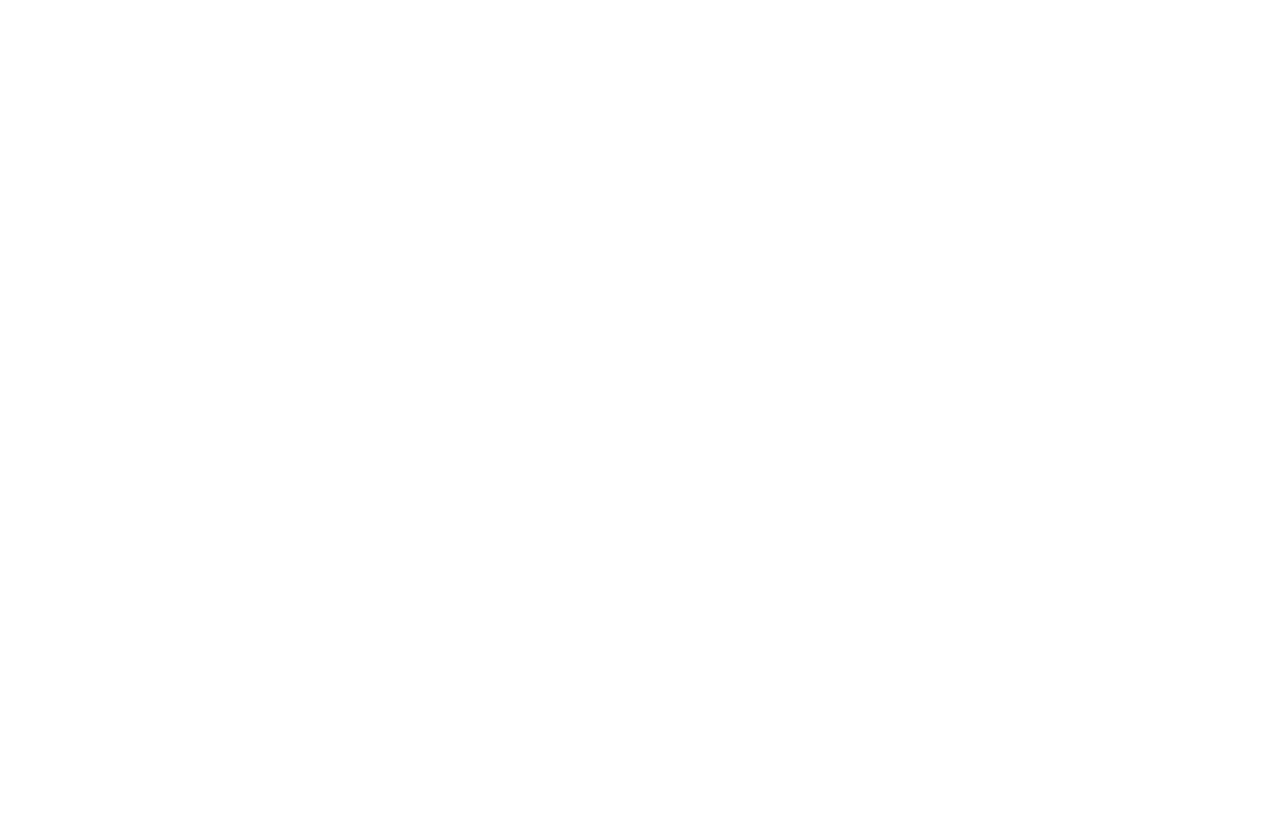
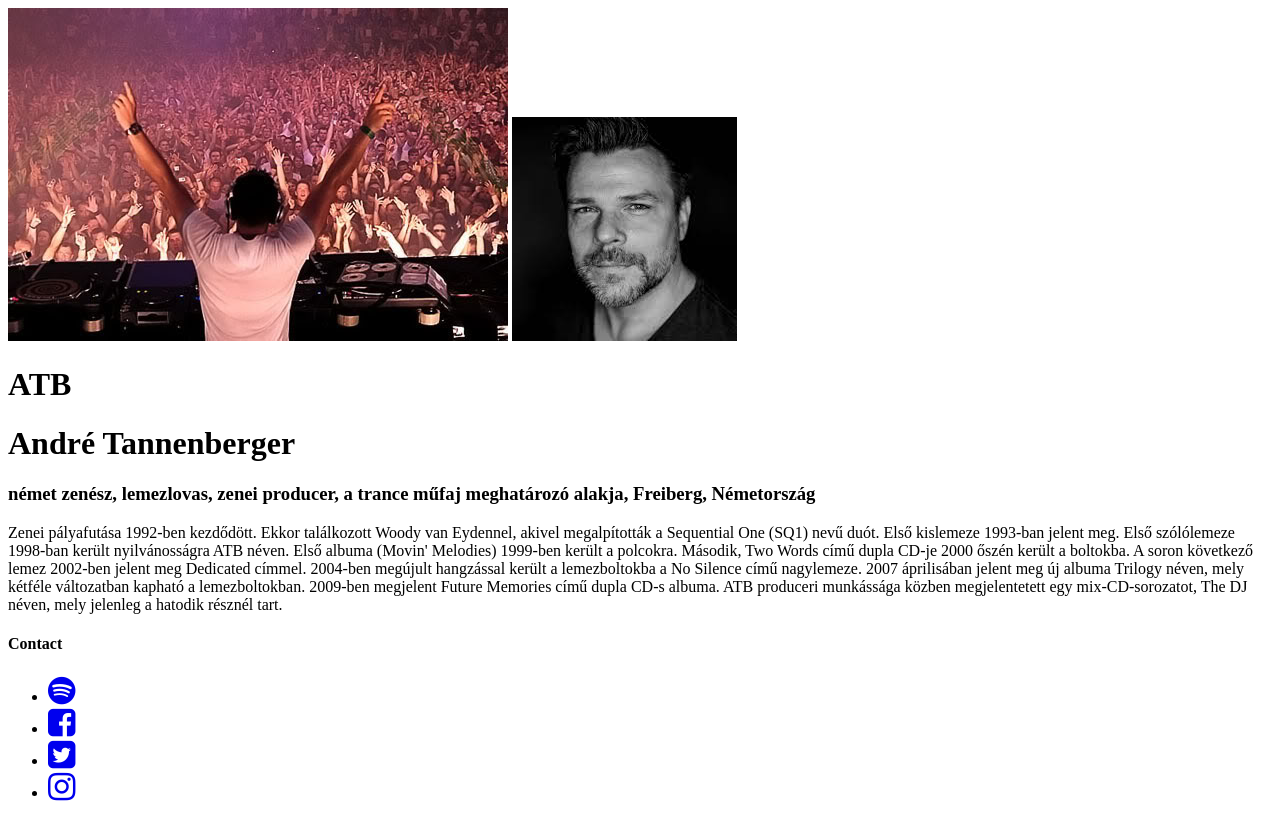
Before and after one commit to oktober25/about-him, a plain HTML site: page index.html in a window 1280 px wide. Drawn offline with Linux system fonts and the light colour scheme.

Commit message:
add base structure

```diff
--- a/index.html
+++ b/index.html
@@ -1,11 +1,39 @@
 <!DOCTYPE html>
-<html lang="en">
+<html lang="hu">
 <head>
     <meta charset="utf-8">
     <title>ATB</title>
     <meta name="viewport" content="width=device-width, initial-scale-1">
    <link rel="stylesheet" type="text/css" href="main.css">
+   <link href="https://maxcdn.bootstrapcdn.com/font-awesome/4.7.0/css/font-awesome.min.css" rel="stylesheet">
 </head>
 <body>
+   <div class="profile-card">
+     <div class="profile-images">
+       <img class="back" src="assets/back.jpg" alt="party-picture">
+       <img class="little" src="assets/little.jpg" alt="profile-picture">
+     </div>
+     <div class="head">
+      <div class="headline">
+        <h1>ATB</h1>
+        <h1>André Tannenberger</h1>
+        <h3>német zenész, lemezlovas, zenei producer, a trance műfaj meghatározó alakja, Freiberg, Németország</h3>
+       </div>
+      <div class="content">
+        <p class="about">
+          Zenei pályafutása 1992-ben kezdődött. Ekkor találkozott Woody van Eydennel, akivel megalpították a Sequential One (SQ1) nevű duót. Első kislemeze 1993-ban jelent meg. Első szólólemeze 1998-ban került nyilvánosságra ATB néven. Első albuma (Movin' Melodies) 1999-ben került a polcokra. Második, Two Words című dupla CD-je 2000 őszén került a boltokba. A soron következő lemez 2002-ben jelent meg Dedicated címmel. 2004-ben megújult hangzással került a lemezboltokba a No Silence című nagylemeze. 2007 áprilisában jelent meg új albuma Trilogy néven, mely kétféle változatban kapható a lemezboltokban. 2009-ben megjelent Future Memories című dupla CD-s albuma. ATB produceri munkássága közben megjelentetett egy mix-CD-sorozatot, The DJ néven, mely jelenleg a hatodik résznél tart.
+        </p>
+        <section class="links">
+          <h4>Contact</h4>
+          <ul>
+          <li><a href="https://open.spotify.com/artist/7jZM5w05mGhw6wTB1okhD9" title="Spotify" class="social-icon"><i class="fa fa-spotify fa-2x" aria-hidden="true"></i></a></li>
+          <li><a href="https://www.facebook.com/ATB" title="Facebook" class="social-icon"><i class="fa fa-facebook-square fa-2x" aria-hidden="true"></i></a></li>
+          <li><a href="https://twitter.com/atbandre" title="Twitter" class="social-icon"><i class="fa fa-twitter-square fa-2x" aria-hidden="true"></i></a></li>
+          <li><a href="https://www.instagram.com/atbandre/?hl=hu" title="Instagram" class="social-icon"><i class="fa fa-instagram fa-2x" aria-hidden="true"></i></a></li>
+          </ul>
+        </section>
+      </div>
+    </div>
+  </div>
 </body>
 </html>
```
